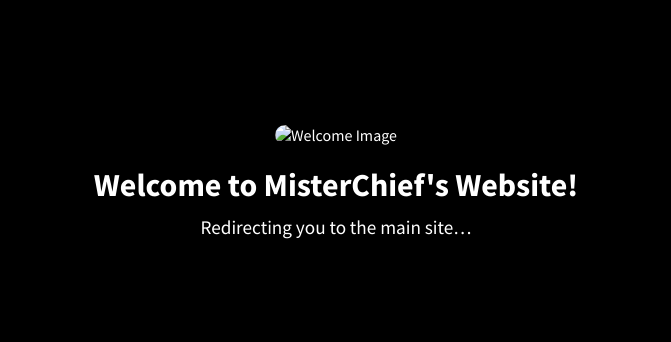
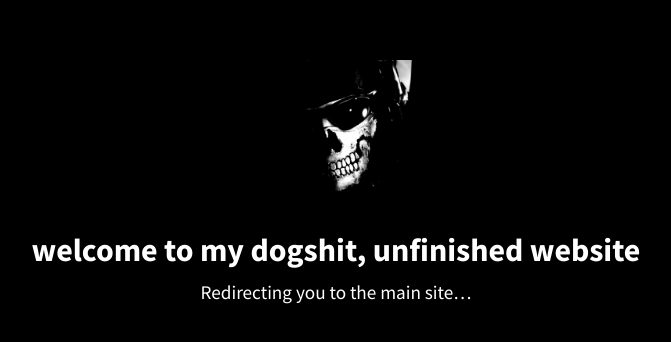
Before and after one commit to cameinmyps4/cameinmyps4.github.io, a plain HTML site: page index.html in a window 1280 px wide. Shown: the part 218-560 px from the top of the page, without its empty margins (304-975 px from the left). Drawn offline with Linux system fonts and the light colour scheme.

Commit message:
Update index.html

```diff
--- a/index.html
+++ b/index.html
@@ -3,7 +3,7 @@
 <head>
   <meta charset="UTF-8">
   <meta name="viewport" content="width=device-width, initial-scale=1.0">
-  <title>Welcome!</title>
+  <title>hello..</title>
   <!-- Redirect after 3 seconds to main.html -->
   <meta http-equiv="refresh" content="3;url=main.html">
   <!-- Load Source Sans Pro from Google Fonts -->
@@ -44,10 +44,10 @@
 </head>
 <body>
   <!-- Image above text -->
-  <img src="your-image.png" alt="Welcome Image">
+  <img src="Untitled461_20260223195552.png" alt="Welcome Image">
 
   <div>
-    <h1>Welcome to MisterChief's Website!</h1>
+    <h1>welcome to my dogshit, unfinished website</h1>
     <p>Redirecting you to the main site…</p>
   </div>
 </body>
```
